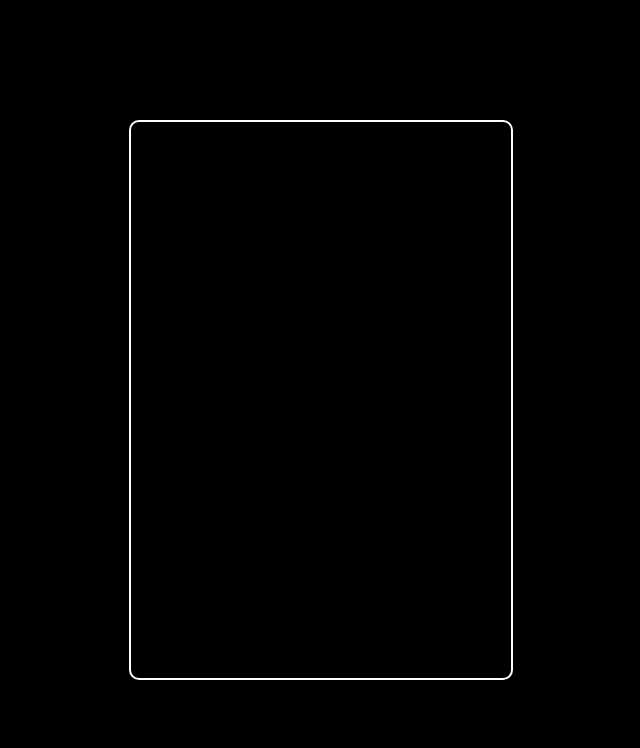
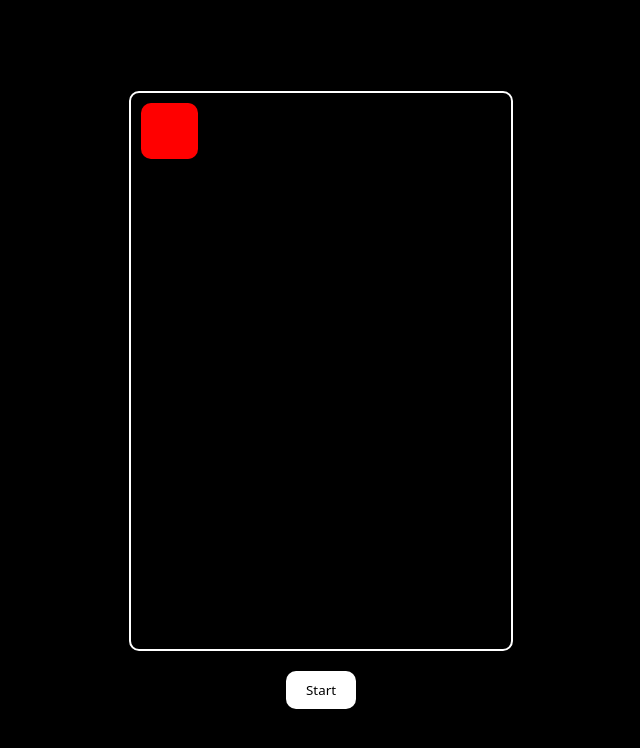
Before and after one commit to RohitChavan233/Practice-files, a website: page Day_5_DOM/index.html in a window 1280 px wide. Shown: the whole page, without its empty margins (319-959 px from the left). Drawn offline with Linux system fonts and the light colour scheme.

Commit message:
to make a box move

```diff
--- a/Day_5_DOM/index.html
+++ b/Day_5_DOM/index.html
@@ -12,6 +12,7 @@
     <main>
         <div class="box"></div>
     </main>
+    <button>Start</button>
 
     <script src="script.js"></script>
 </body>
--- a/Day_5_DOM/script.js
+++ b/Day_5_DOM/script.js
@@ -1,5 +1,5 @@
-const five = document.querySelector('#five')
-const main = document.querySelector('main')
+// const five = document.querySelector('#five')
+// const main = document.querySelector('main')
 
 // five.addEventListener('click',(events)=>{
 //     console.log(events.target)
--- a/Day_5_DOM/style.css
+++ b/Day_5_DOM/style.css
@@ -2,7 +2,7 @@
     margin: 0;
     padding: 0;
     box-sizing: border-box;
-    font-family: 'Gilroy';
+    font-family: system-ui, -apple-system, BlinkMacSystemFont, 'Segoe UI', Roboto, Oxygen, Ubuntu, Cantarell, 'Open Sans', 'Helvetica Neue', sans-serif;
 }
 html , body{
     height: 100%;
@@ -11,11 +11,32 @@ html , body{
     display: flex;
     align-items: center;
     justify-content: center;
+    flex-direction: column;
+    gap: 20px;
 }
 
 main{
+    position: relative;
     height: 70%;
     width: 30%;
     border: 2px solid white;
     border-radius: 10px;
+    padding: 10px;
 }
+
+button{
+    padding: 10px 20px;
+    background-color: white;
+    color: black;
+    border-radius: 10px;
+    border: none;
+}
+
+.box{
+    height: 10%;
+    width: 15%;
+    background-color: red;
+    border-radius: 10px;
+    /* border: 1px solid whitesmoke; */
+    position: absolute;
+}
```
